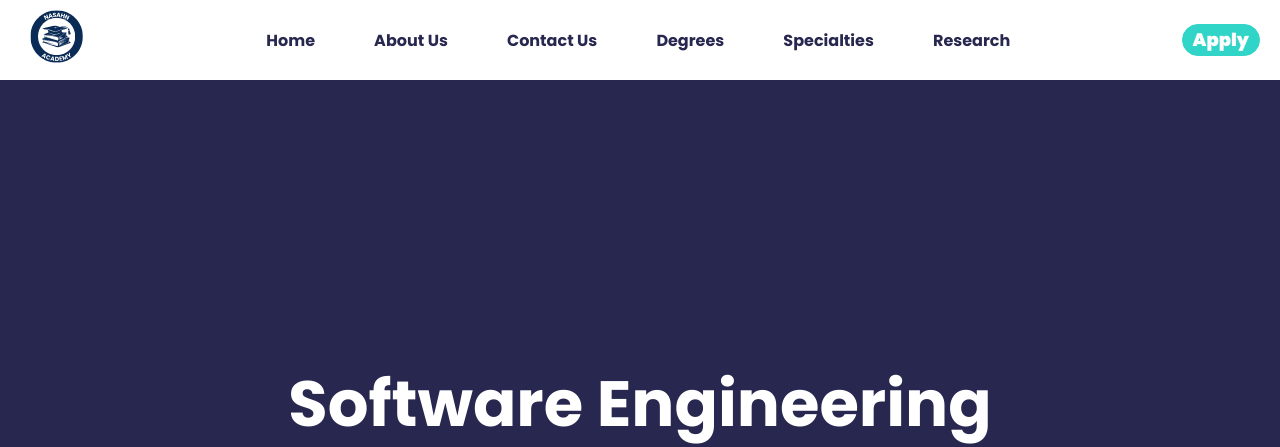
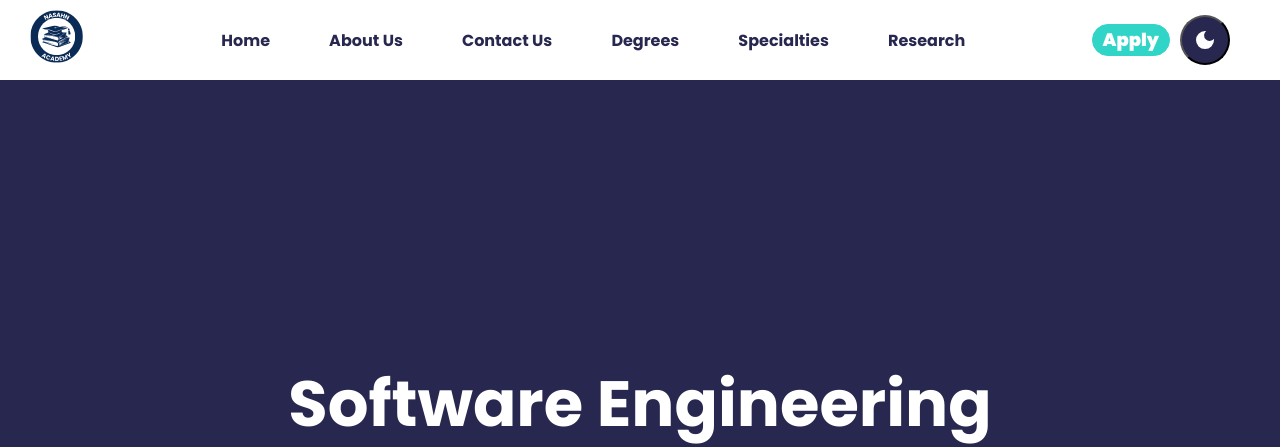
Before and after one commit to iamAbdo/TecWeb, a PHP site: page /software-engeneering.html in a window 1280 px wide. Shown: the top 447 px of the page. Run offline with PHP 8.4, Linux system fonts and the light colour scheme.

Commit message:
Blue mode finished

```diff
--- a/index.html
+++ b/index.html
@@ -38,7 +38,7 @@
             </ul>
             <div class="buttons">
                 <button class="apply">Apply</button>
-                <button id="theme-switch">
+                <button id="theme-switch" onclick="togglemode()">
                     <svg xmlns="http://www.w3.org/2000/svg" height="24px" viewBox="0 -960 960 960" width="24px">
                         <path
                             d="M480-120q-150 0-255-105T120-480q0-150 105-255t255-105q14 0 27.5 1t26.5 3q-41 29-65.5 75.5T444-660q0 90 63 153t153 63q55 0 101-24.5t75-65.5q2 13 3 26.5t1 27.5q0 150-105 255T480-120Z" />
@@ -291,7 +291,7 @@
             </tbody>
         </table>
 
-        <button class="apply" onclick="togglemode()">Join Now</button>
+        <button class="apply">Join Now</button>
     </div>
 
     <!-- Partie ta3 el footer -->
--- a/software-engeneering.html
+++ b/software-engeneering.html
@@ -25,7 +25,21 @@
             <a href="#specialities">Specialties</a>
             <a href="#research">Research</a>
         </div>
-        <button class="apply-button">Apply</button>
+        <div class="buttons">
+
+            <button class="apply-button">Apply</button>
+            <button id="theme-switch" onclick="togglemode()">
+                <svg xmlns="http://www.w3.org/2000/svg" height="24px" viewBox="0 -960 960 960" width="24px">
+                    <path
+                        d="M480-120q-150 0-255-105T120-480q0-150 105-255t255-105q14 0 27.5 1t26.5 3q-41 29-65.5 75.5T444-660q0 90 63 153t153 63q55 0 101-24.5t75-65.5q2 13 3 26.5t1 27.5q0 150-105 255T480-120Z" />
+                </svg>
+                <svg xmlns="http://www.w3.org/2000/svg" height="24px" viewBox="0 -960 960 960" width="24px">
+                    <path
+                        d="M480-280q-83 0-141.5-58.5T280-480q0-83 58.5-141.5T480-680q83 0 141.5 58.5T680-480q0 83-58.5 141.5T480-280ZM200-440H40v-80h160v80Zm720 0H760v-80h160v80ZM440-760v-160h80v160h-80Zm0 720v-160h80v160h-80ZM256-650l-101-97 57-59 96 100-52 56Zm492 496-97-101 53-55 101 97-57 59Zm-98-550 97-101 59 57-100 96-56-52ZM154-212l101-97 55 53-97 101-59-57Z" />
+                </svg>
+            </button>
+
+        </div>
     </header>
 
 
@@ -175,4 +189,10 @@
     </section>
 </body>
 
+<script>
+    function togglemode() {
+        document.body.classList.toggle("bluemode");
+    }
+</script>
+
 </html>
--- a/software-engineering.css
+++ b/software-engineering.css
@@ -15,14 +15,14 @@
 
 body.bluemode {
     --link-color: #555;
-    --text-color: #000;
+    --text-color: #27274F;
     --body-color: #fff;
 }
 
 body {
     font-family: Arial, sans-serif;
     background-color: var(--body-color);
-    color: #fff;
+    color: var(--text-color);
 }
 
 .section-one {
@@ -373,3 +373,38 @@ body {
     font-weight: bold;
     margin-bottom: 30px;
 }
+
+/* darkmode*/
+.buttons {
+    display: flex;
+    gap: 10px;
+    margin-right: 30px;
+    align-items: center;
+}
+
+#theme-switch {
+    height: 50px;
+    width: 50px;
+    padding: 0;
+    border-radius: 50%;
+    background-color: var(--body-color);
+    display: flex;
+    justify-content: center;
+    align-items: center;
+}
+
+#theme-switch svg {
+    fill: var(--text-color);
+}
+
+#theme-switch svg:last-child {
+    display: none;
+}
+
+body.bluemode #theme-switch svg:first-child {
+    display: none;
+}
+
+body.bluemode #theme-switch svg:last-child {
+    display: block;
+}
```
Also changed, not shown: cryptographie-cyber-securite.css (+42 -5 lines), cryptographie-cyber-securite.html (+53 -16 lines), src/img/bluemode.svg (deleted), src/img/lightmode.svg (deleted).
